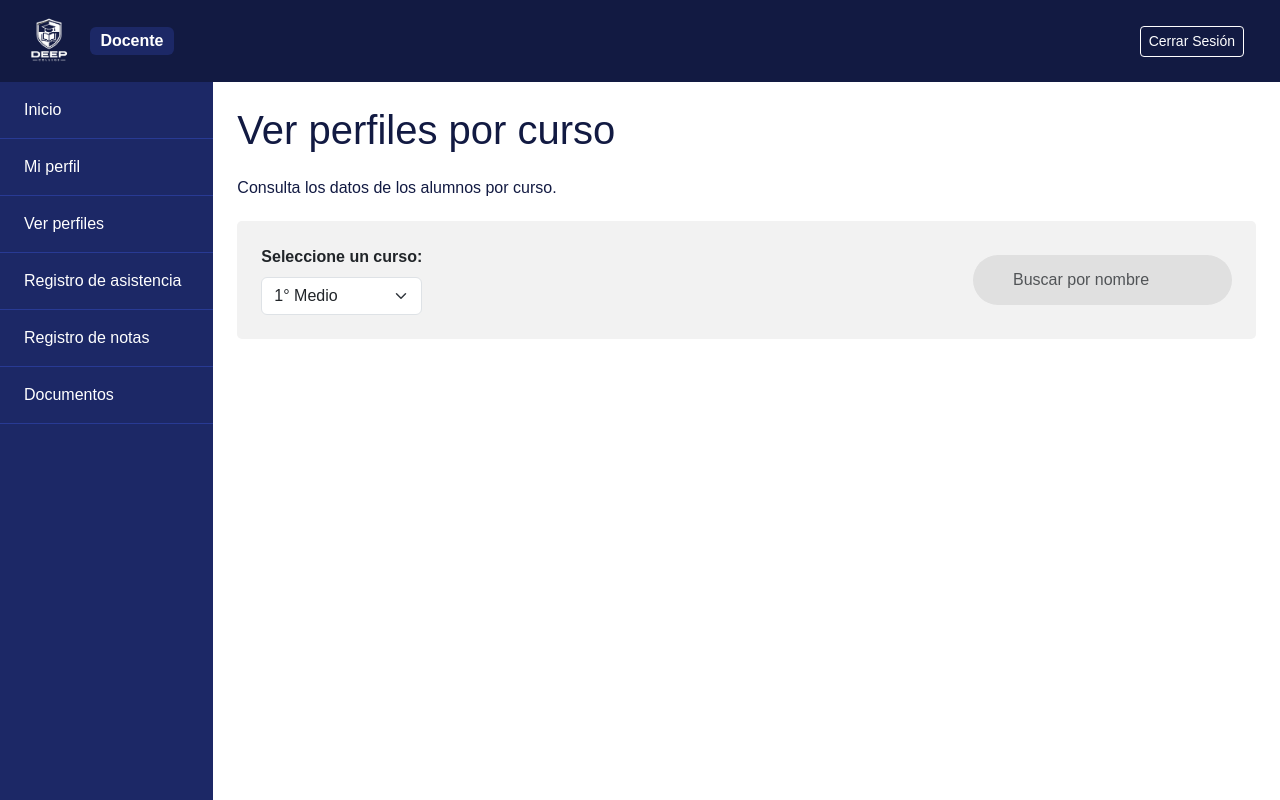
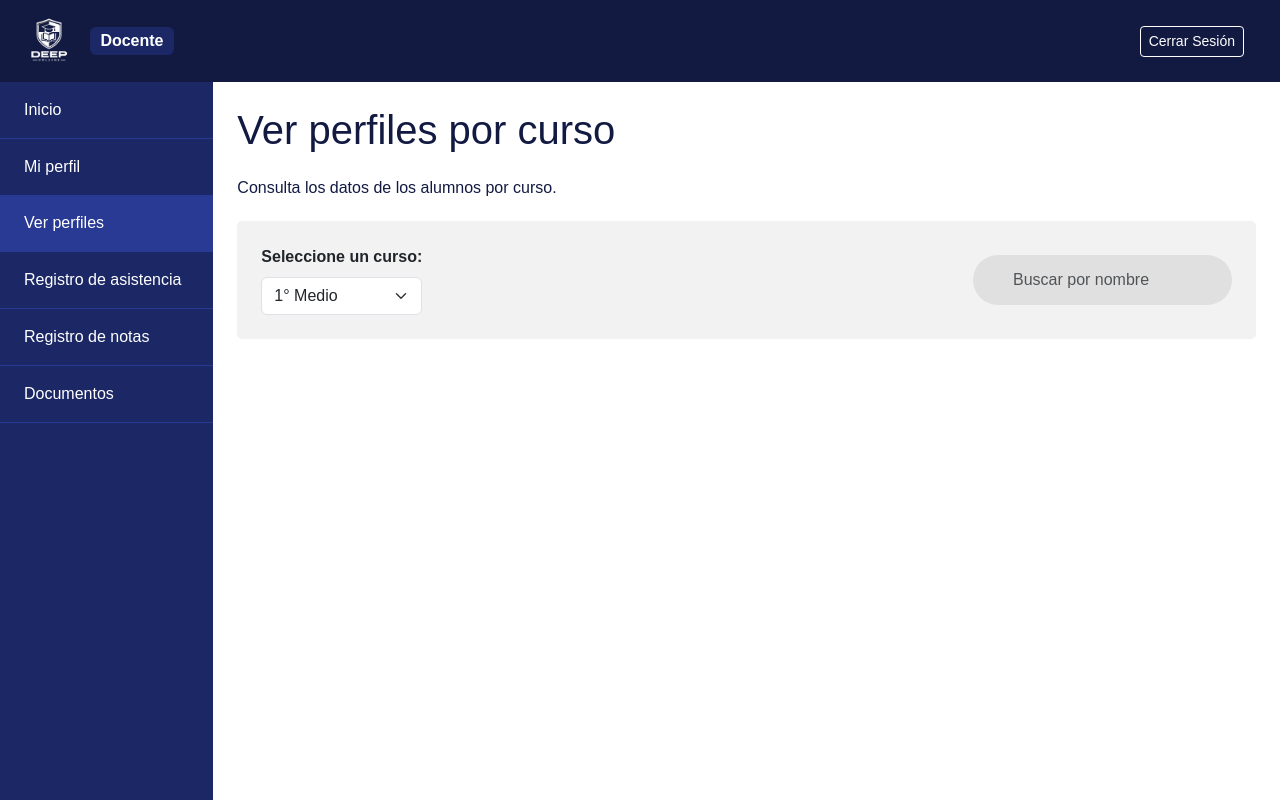
Before and after one commit to AleRiveraG/deep-college, a React (Vite) app in the folder frontend_react/: page /docente/perfiles in a window 1280 px wide. Shown: the top 800 px of the page. Built offline with nearby package versions, Linux system fonts and the light colour scheme; some icons are missing.

Commit message:
NavBar con mejora para cuando este posicionado encima de cada opcion en la barra lateral tenga un color reactivo

```diff
--- a/frontend_react/src/components/navBar.jsx
+++ b/frontend_react/src/components/navBar.jsx
@@ -1,36 +1,36 @@
-import { Link } from "react-router-dom"
+import { Link, useLocation } from "react-router-dom"
+
+const enlaces = [
+  { ruta: '/docente', icono: 'bx-home', iconoClase: 'icono-inicio', texto: 'Inicio' },
+  { ruta: '/docente/perfil', icono: 'bx-user-id-card', iconoClase: 'icono-perfil', texto: 'Mi perfil' },
+  { ruta: '/docente/perfiles', icono: 'bx-user', iconoClase: 'icono-perfil', texto: 'Ver perfiles' },
+  { ruta: '/docente/asistencia', icono: 'bx-clipboard-check', iconoClase: 'icono-asistencia', texto: 'Registro de asistencia' },
+  { ruta: '/docente/notas', icono: 'bx-education', iconoClase: 'icono-notas', texto: 'Registro de notas' },
+  { ruta: '/docente/documentos', icono: 'bx-clipboard-detail', iconoClase: 'icono-gestion-academica', texto: 'Documentos' },
+];
 
 function NavBar() {
+  const location = useLocation();
+
   return (
     <aside className="col-md-2 sidebar min-vh-100">
       <nav className="list-group">
-                <Link to= "/docente" className="list-group-item d-flex align-items-center py-3">
-                    <i className="bx bx-home fs-4 me-2 icono-inicio"></i>
-                    Inicio
+        {enlaces.map((enlace) => {
+          const esActivo = location.pathname === enlace.ruta;
+          return (
+            <Link
+              key={enlace.ruta}
+              to={enlace.ruta}
+              className={`list-group-item d-flex align-items-center py-3${esActivo ? ' active' : ''}`}
+              style={esActivo ? { backgroundColor: '#283A94', borderColor: '#283A94' } : undefined}
+            >
+              <i className={`bx ${enlace.icono} fs-4 me-2 ${enlace.iconoClase}`}></i>
+              {enlace.texto}
             </Link>
-                <Link to="/docente/perfil" className="list-group-item d-flex align-items-center py-3">
-                    <i className="bx bx-user-id-card fs-4 me-2 icono-perfil"></i>
-                    Mi perfil
-                </Link>
-                <Link to="/docente/perfiles" className="list-group-item d-flex align-items-center py-3">
-                    <i className="bx bx-user fs-4 me-2 icono-perfil"></i>
-                    Ver perfiles
-                </Link>
-                <Link to="/docente/asistencia" className="list-group-item d-flex align-items-center py-3">
-                    <i className="bx bx-clipboard-check fs-4 me-2 icono-asistencia"></i>
-                    Registro de asistencia
-                </Link>
-                <Link to="/docente/notas" className="list-group-item d-flex align-items-center py-3">
-                    <i className="bx bx-education fs-4 me-2 icono-notas"></i>
-                    Registro de notas
-                </Link>
-                <Link to="/docente/documentos" className="list-group-item d-flex align-items-center py-3">
-                    <i className="bx bx-clipboard-detail fs-4 me-2 icono-gestion-academica"></i>
-                    Documentos
-                </Link>
+          );
+        })}
       </nav>
     </aside>
-
   );
 }
 
```
Lines whose indentation alone changed are shown as unchanged.
